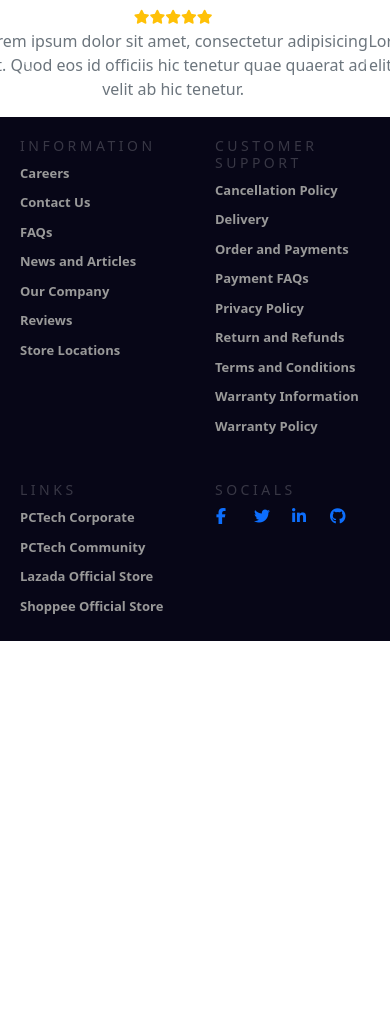
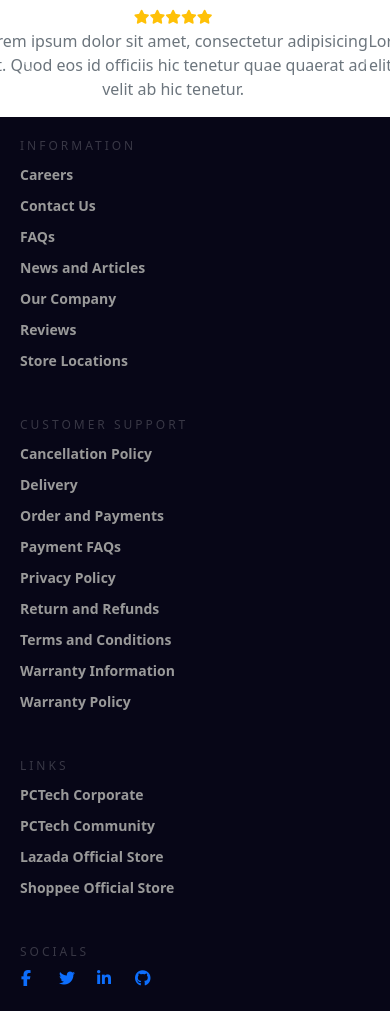
Before and after one commit to ceprogrammer69/Major-Project-2, a plain HTML site: page index.html in a window 390 px wide. Shown: the part 4434-5445 px from the top of the page. Before the commit the page ends 5075 px from the top, so only its background shows below. Drawn offline with nearby package versions, Linux system fonts and the light colour scheme.

```diff
--- a/assets/css/style.css
+++ b/assets/css/style.css
@@ -119,45 +119,3 @@ a:hover {
   -webkit-transition: .1s;
   -moz-transition: .1s;
 }
-@media only screen and (min-width: 1280px) {
-  .contain {
-    width: 1200px;
-    margin: 0 auto;
-  }
-}
-@media only screen and (max-width: 1139px) {
-  .contain .social {
-    width: 1000px;
-    display: block;
-  }
-  .social h1 {
-    margin: 0px;
-  }
-}
-@media only screen and (max-width: 950px) {
-  .footer .col {
-    width: 33%;
-  }
-  .footer .col h1 {
-    font-size: 14px;
-  }
-  .footer .col ul li {
-    font-size: 13px;
-  }
-}
-@media only screen and (max-width: 500px) {
-    .footer .col {
-      width: 50%;
-    }
-    .footer .col h1 {
-      font-size: 14px;
-    }
-    .footer .col ul li {
-      font-size: 13px;
-    }
-}
-@media only screen and (max-width: 340px) {
-  .footer .col {
-    width: 100%;
-  }
-}
```
Also changed, not shown: assets/img/graphics card.jpg, assets/img/laptop.jpg, assets/img/pcfurnitures.jpg, 8 other files.
